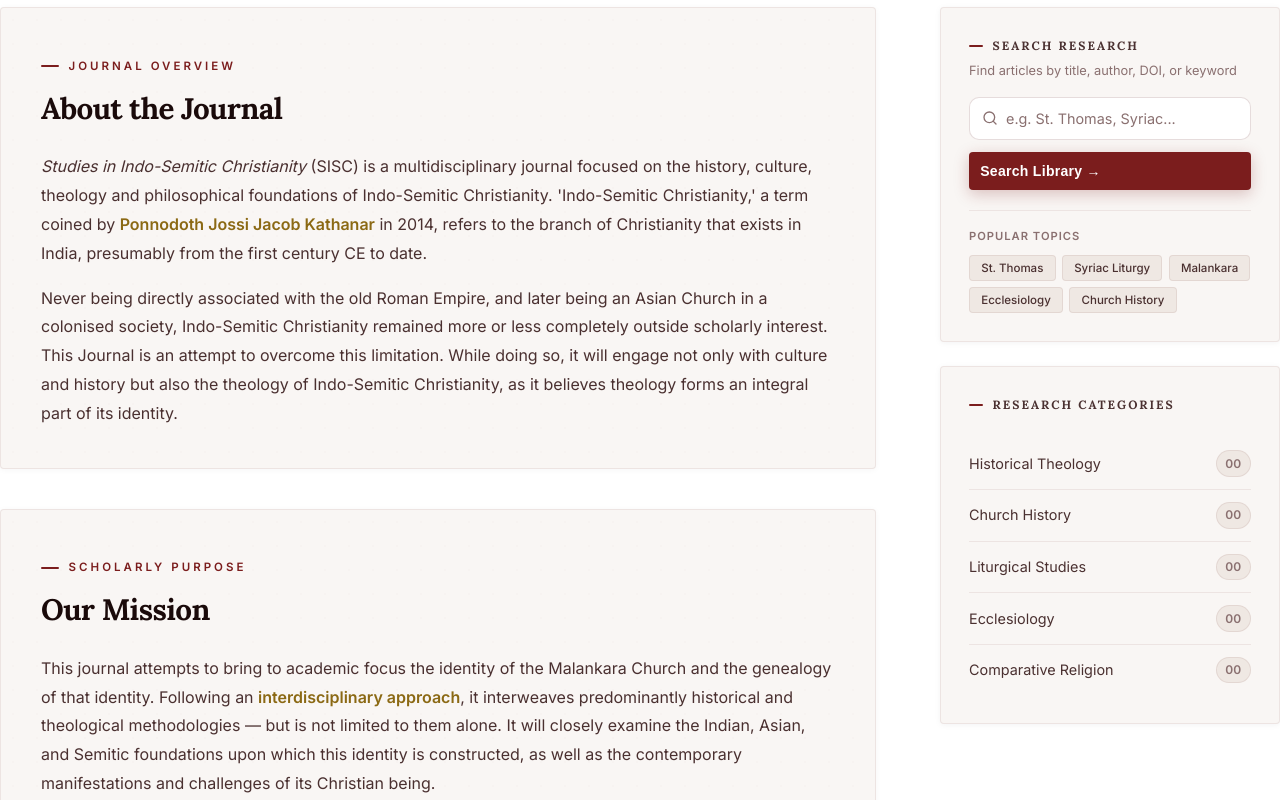
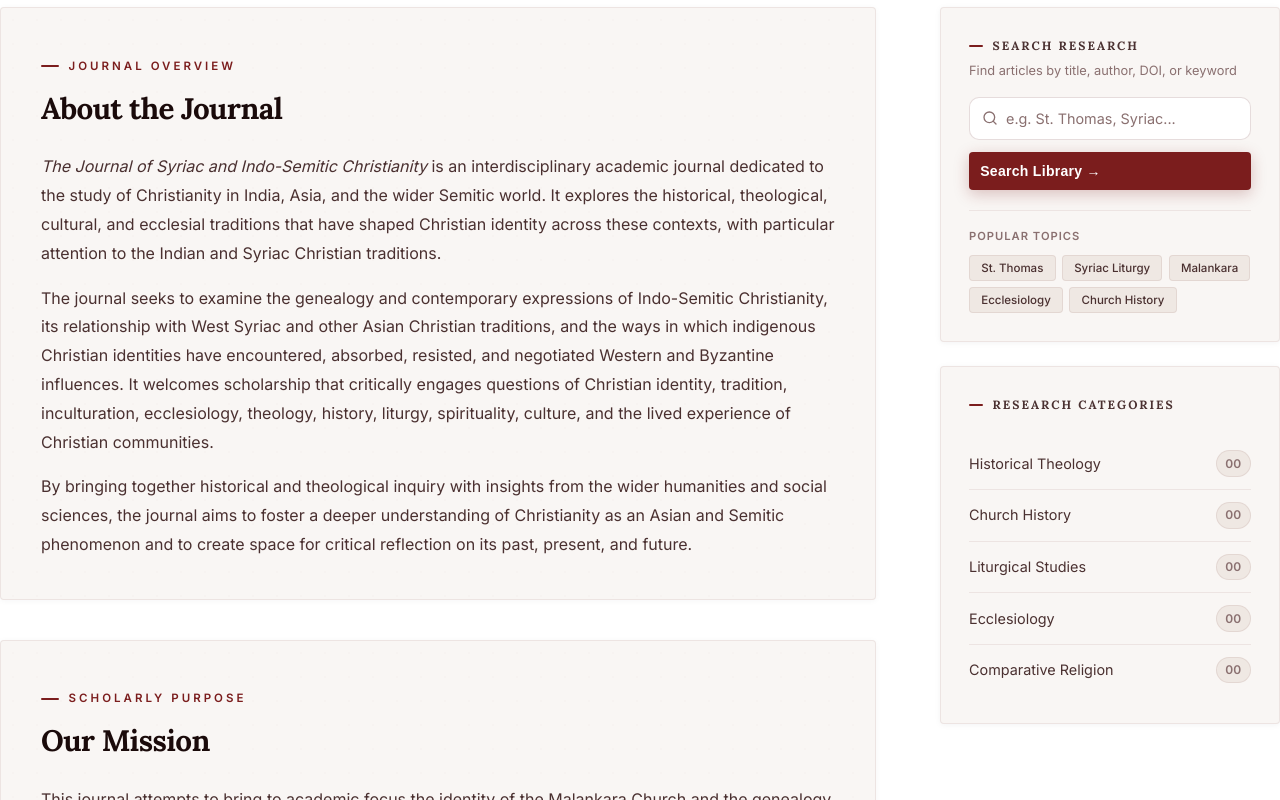
Before and after one commit to Cyril-7/journal_website, a React (Vite) app: page / in a window 1280 px wide. Shown: the part 889-1689 px from the top of the page. Built offline with nearby package versions, Linux system fonts and the light colour scheme.

Commit message:
Changes made on 13th July

```diff
--- a/src/pages/AboutPage.tsx
+++ b/src/pages/AboutPage.tsx
@@ -46,18 +46,13 @@ export default function AboutPage() {
             <div className="about-mission-block" style={{ marginBottom: '2.5rem' }}>
               <h3>About the Journal</h3>
               <p>
-                <em>Studies in Indo-Semitic Christianity</em> (SISC) is a multidisciplinary journal focused
-                on the history, culture, theology and philosophical foundations of Indo-Semitic Christianity.
-                'Indo-Semitic Christianity,' a term coined by <strong>Ponnodoth Jossi Jacob Kathanar</strong> in
-                2014, refers to the branch of Christianity that exists in India, presumably from the first
-                century CE to date.
+                <em>The Journal of Syriac and Indo-Semitic Christianity</em> is an interdisciplinary academic journal dedicated to the study of Christianity in India, Asia, and the wider Semitic world. It explores the historical, theological, cultural, and ecclesial traditions that have shaped Christian identity across these contexts, with particular attention to the Indian and Syriac Christian traditions.
               </p>
               <p style={{ marginTop: '1rem' }}>
-                Never being directly associated with the old Roman Empire, and later being an Asian Church
-                in a colonised society, Indo-Semitic Christianity remained more or less completely outside
-                scholarly interest. This Journal is an attempt to overcome this limitation. While doing so,
-                it will engage not only with culture and history but also the theology of Indo-Semitic
-                Christianity, as it believes theology forms an integral part of its identity.
+                The journal seeks to examine the genealogy and contemporary expressions of Indo-Semitic Christianity, its relationship with West Syriac and other Asian Christian traditions, and the ways in which indigenous Christian identities have encountered, absorbed, resisted, and negotiated Western and Byzantine influences. It welcomes scholarship that critically engages questions of Christian identity, tradition, inculturation, ecclesiology, theology, history, liturgy, spirituality, culture, and the lived experience of Christian communities.
+              </p>
+              <p style={{ marginTop: '1rem' }}>
+                By bringing together historical and theological inquiry with insights from the wider humanities and social sciences, the journal aims to foster a deeper understanding of Christianity as an Asian and Semitic phenomenon and to create space for critical reflection on its past, present, and future.
               </p>
             </div>
 
--- a/src/pages/HomePage.tsx
+++ b/src/pages/HomePage.tsx
@@ -67,18 +67,13 @@ function FeaturedGrid() {
               About the Journal
             </h2>
             <p style={{ color: 'var(--text-secondary)', lineHeight: '1.8', fontSize: '1rem', marginBottom: '1rem' }}>
-              <em>Studies in Indo-Semitic Christianity</em> (SISC) is a multidisciplinary journal focused
-              on the history, culture, theology and philosophical foundations of Indo-Semitic Christianity.
-              'Indo-Semitic Christianity,' a term coined by <strong>Ponnodoth Jossi Jacob Kathanar</strong> in
-              2014, refers to the branch of Christianity that exists in India, presumably from the first
-              century CE to date.
+              <em>The Journal of Syriac and Indo-Semitic Christianity</em> is an interdisciplinary academic journal dedicated to the study of Christianity in India, Asia, and the wider Semitic world. It explores the historical, theological, cultural, and ecclesial traditions that have shaped Christian identity across these contexts, with particular attention to the Indian and Syriac Christian traditions.
+            </p>
+            <p style={{ color: 'var(--text-secondary)', lineHeight: '1.8', fontSize: '1rem', marginBottom: '1rem' }}>
+              The journal seeks to examine the genealogy and contemporary expressions of Indo-Semitic Christianity, its relationship with West Syriac and other Asian Christian traditions, and the ways in which indigenous Christian identities have encountered, absorbed, resisted, and negotiated Western and Byzantine influences. It welcomes scholarship that critically engages questions of Christian identity, tradition, inculturation, ecclesiology, theology, history, liturgy, spirituality, culture, and the lived experience of Christian communities.
             </p>
             <p style={{ color: 'var(--text-secondary)', lineHeight: '1.8', fontSize: '1rem' }}>
-              Never being directly associated with the old Roman Empire, and later being an Asian Church
-              in a colonised society, Indo-Semitic Christianity remained more or less completely outside
-              scholarly interest. This Journal is an attempt to overcome this limitation. While doing so,
-              it will engage not only with culture and history but also the theology of Indo-Semitic
-              Christianity, as it believes theology forms an integral part of its identity.
+              By bringing together historical and theological inquiry with insights from the wider humanities and social sciences, the journal aims to foster a deeper understanding of Christianity as an Asian and Semitic phenomenon and to create space for critical reflection on its past, present, and future.
             </p>
           </div>
 
```
